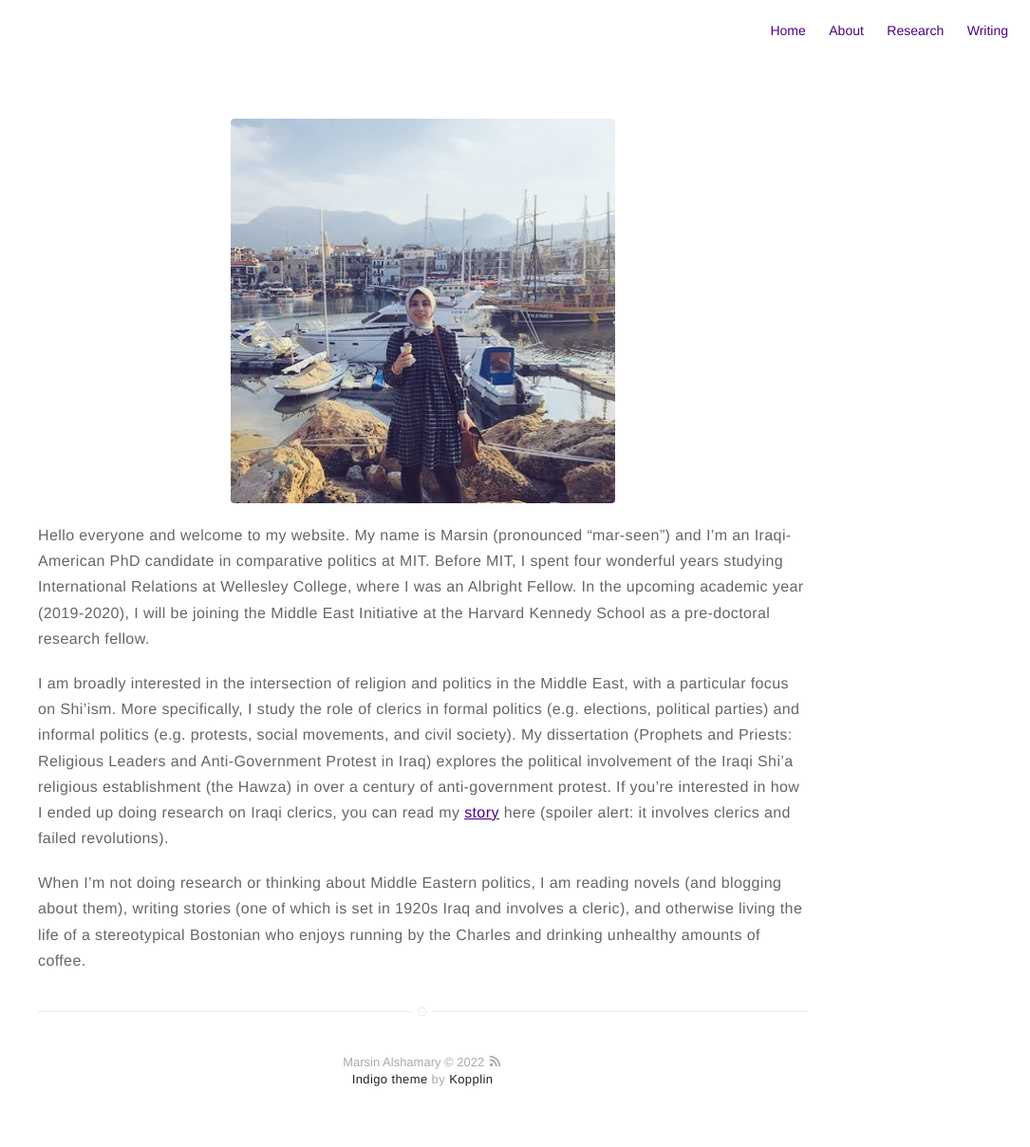
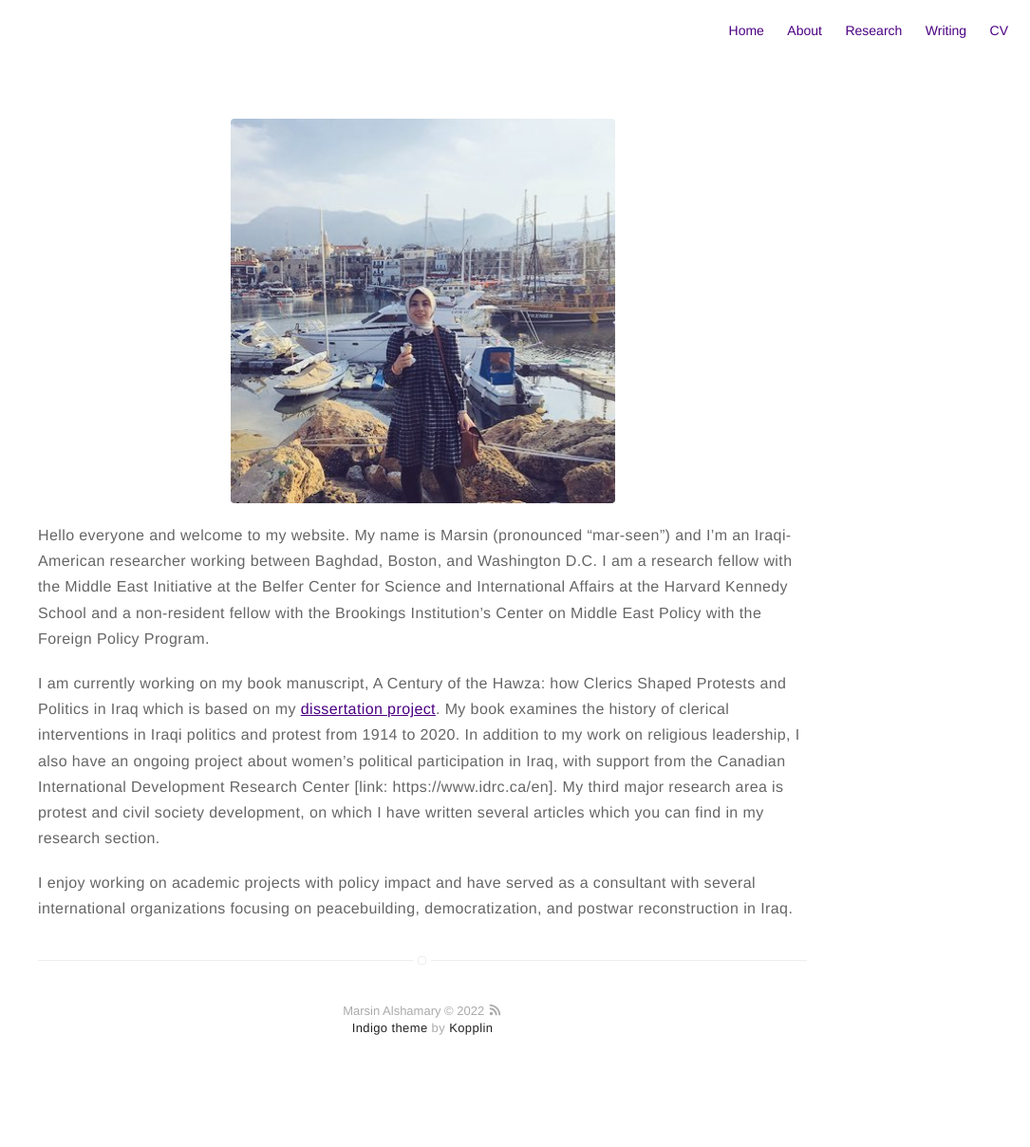
Before and after one commit to malshama/marsinalshamary, a Jekyll site: the page built from about.md, in a window 1280 px wide. Shown: the whole page at 95% size, without its empty margins (195-1280 px from the left). Built offline with Jekyll 4.4.1, drawn with Linux system fonts in a browser that asks for light colours; after the commit the page ends 1154 px from its top, so only the background shows below that.

Commit message:
Update about page and confic

```diff
--- a/_config.yml
+++ b/_config.yml
@@ -12,9 +12,9 @@ picture: assets/images/profile.jpg
 
 # If you want to include your resume, set to true
 # and specify source (external or local).
-resume: false
+resume: true
 resume-external: true
-#resume-url: https://drive.google.com/file/d/1hY6xULDkVB5YB60KkYCsetDkj4Hxwoye/view?usp=sharing
+resume-url: https://docs.google.com/document/d/1HaVS6pCrjGDFs_qXNzUxPSf1WUW7Ls0O/
 
 url: https://marsinalshamary.com
 # your url: http://USERNAME.github.io
@@ -50,7 +50,7 @@ twitter: marsinra
 # medium: medium
 # vimeo: myvimeo
 # lanyrd: mylanyrd
-email: marsin@mit.edu
+email: marsinalshamary@gmail.com
 
 authors:
     marsinalshamary:
--- a/about.md
+++ b/about.md
@@ -6,25 +6,26 @@ layout: page
 
 <p>
 
-Hello everyone and welcome to my website. My name is Marsin (pronounced “mar-seen”) and I’m an Iraqi-American PhD candidate in comparative politics at MIT. Before MIT, I spent four wonderful years studying International Relations at Wellesley College, where I was an Albright Fellow. In the upcoming academic year (2019-2020), I will be joining the Middle East Initiative at the Harvard Kennedy School as a pre-doctoral research fellow.
+Hello everyone and welcome to my website. My name is Marsin (pronounced “mar-seen”) and I’m
+an Iraqi-American researcher working between Baghdad, Boston, and Washington D.C. I am a
+research fellow with the Middle East Initiative at the Belfer Center for Science and International
+Affairs at the Harvard Kennedy School and a non-resident fellow with the Brookings Institution’s
+Center on Middle East Policy with the Foreign Policy Program.
 
 </p>
 
 <p>
-
-I am broadly interested in the intersection of religion and politics in the Middle East, with a particular focus on Shi’ism. More specifically, I study the role of clerics in formal politics (e.g. elections, political parties) and informal politics (e.g. protests, social movements, and civil society). My dissertation (Prophets and Priests: Religious Leaders and Anti-Government Protest in Iraq) explores the political involvement of the Iraqi Shi’a religious establishment (the Hawza) in over a century of anti-government protest. If you’re interested in how I ended up doing research on Iraqi clerics, you can read my <a target="_blank" href="https://news.mit.edu/2016/from-babylon-to-baudelaire-and-back-marsin-alshamary-0526">story</a> here (spoiler alert: it involves clerics and failed revolutions).
+I am currently working on my book manuscript, A Century of the Hawza: how Clerics Shaped Protests and
+Politics in Iraq which is based on my <a target="_blank" href="https://dspace.mit.edu/handle/1721.1/130603">dissertation project</a>. My book examines the history of clerical
+interventions in Iraqi politics and protest from 1914 to 2020. In addition to my work on religious
+leadership, I also have an ongoing project about women’s political participation in Iraq, with support
+from the Canadian International Development Research Center [link: https://www.idrc.ca/en]. My
+third major research area is protest and civil society development, on which I have written several
+articles which you can find in my research section.
 </p>
 
-<!--
 <p>
-As an MIT student, I strongly believe that research should be useful and ethical. To that end, I strive to make my research policy-relevant, collaborative and transparent. As a result, I have written op-eds for various outlets, given presentations to various policymakers, and cooperated with Iraqi clerics and academics in peacebuilding and interfaith workshops.
-
+I enjoy working on academic projects with policy impact and have served as a consultant with
+several international organizations focusing on peacebuilding, democratization, and postwar
+reconstruction in Iraq.
 </p>
-<p>
- I firmly believe in giving back to my community and paying good deeds forward. As a student, I’ve received excellent guidance from several mentors at MIT and at Wellesley. As a researcher during fieldwork, I’ve benefited from the kindness of many Iraqis who have gone out of their way to help me access resources. I hope to pay these kindnesses forward and encourage anyone to reach out if I may be of use to them. As a Wellesley alumna, I feel compelled to add that my door is always open to other women in the discipline and also to those who may be interested in learning more about getting a PhD in political science. Please feel free to reach out! </p>
--->
-<p>
-
-When I’m not doing research or thinking about Middle Eastern politics, I am reading novels (and blogging about them), writing stories (one of which is set in 1920s Iraq and involves a cleric), and otherwise living the life of a stereotypical Bostonian who enjoys running by the Charles and drinking unhealthy amounts of coffee.
-
-</p>
```
Also changed, not shown: README.md.
